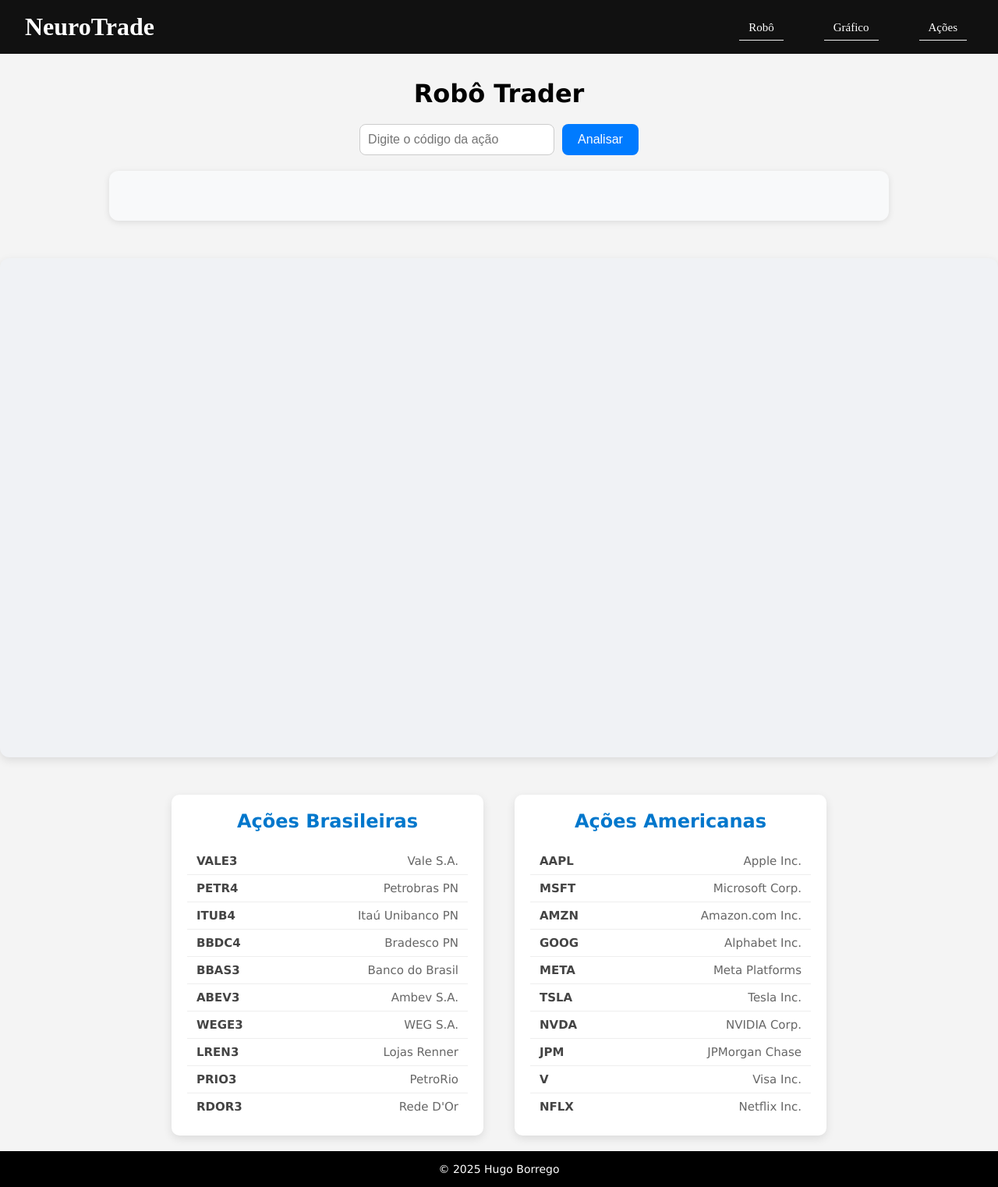
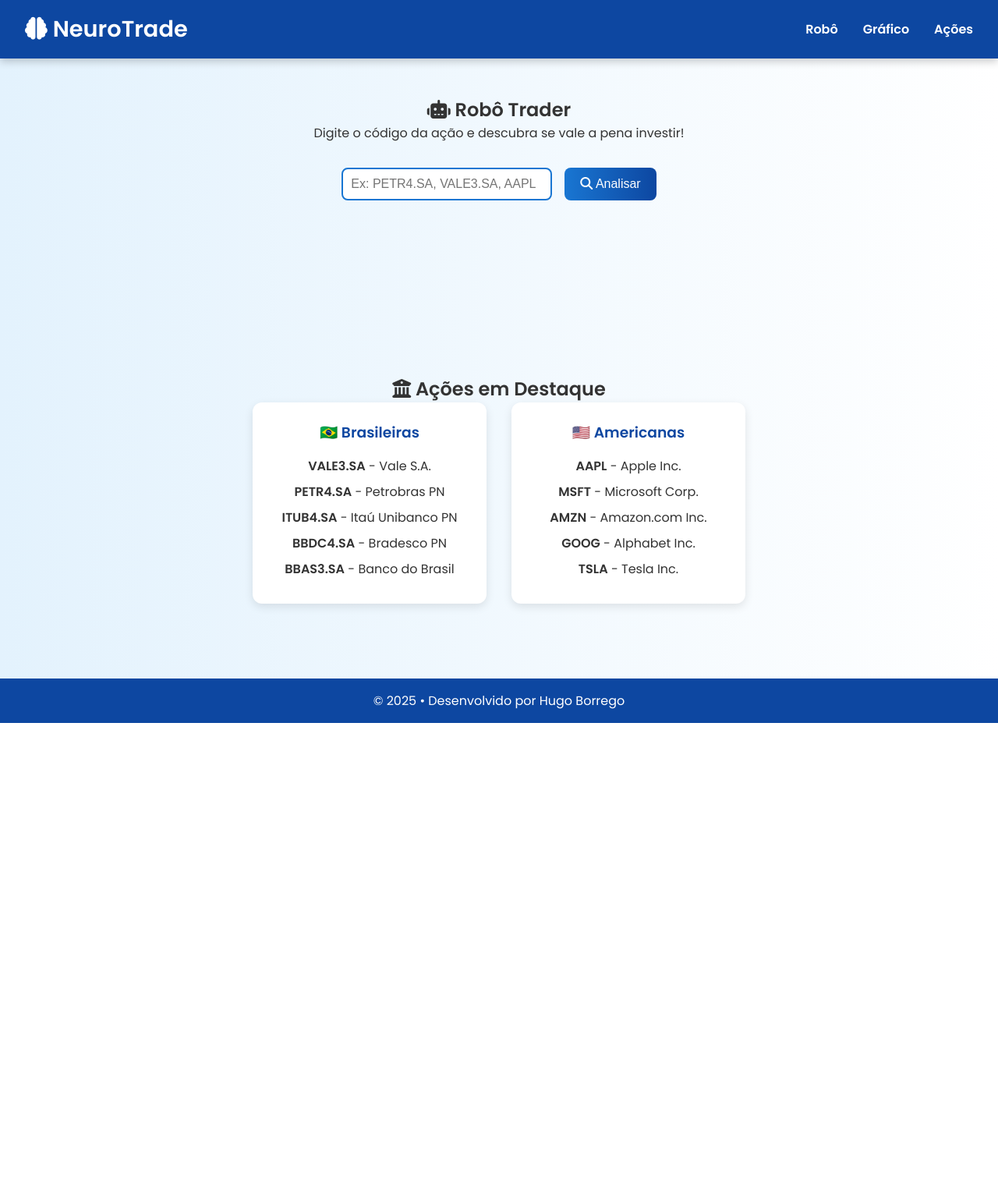
Before and after one commit to HugoBorrego/robo-trader, a Flask app: page / in a window 1280 px wide. Shown: the whole page at 78% size. After the commit the page ends 927 px from the top, so only its background shows below. Run offline with Flask 3, Linux system fonts and the light colour scheme.

Commit message:
Restilizaçao completa do site

```diff
--- a/static/style.css
+++ b/static/style.css
@@ -5,277 +5,153 @@
 }
 
 body {
-    font-family: Verdana, Geneva, Tahoma, sans-serif;
-    text-align: center;
-    background-color: #f4f4f4;
+  font-family: 'Poppins', sans-serif;
+  background: linear-gradient(to right, #e3f2fd, #ffffff);
+  color: #333;
 }
 
 header {
+  background: #0d47a1;
+  color: white;
+  padding: 1rem 2rem;
   display: flex;
   justify-content: space-between;
-    margin: 0 auto;
   align-items: center;
-    background: #111111;
-    color: #ffffff;
-    font-family: Jazz;
-    margin-bottom: 2rem;
+  box-shadow: 0 4px 10px rgba(0,0,0,0.2);
 }
 
 header h1 {
-    margin: 1rem;
-    padding-left: 1rem;
+  font-size: 1.8rem;
 }
 
 nav ul {
   list-style: none;
-    padding: 1rem;
-    margin: 0;
-}
-
-nav ul li {
-    display: inline;
-    margin: 0 1.5rem;
+  display: flex;
+  gap: 2rem;
 }
 
 nav ul li a {
-    color: #ffffff;
+  color: white;
   text-decoration: none;
+  font-weight: 600;
+  transition: color 0.3s ease;
+}
+
+nav ul li a:hover {
+  color: #00bad3;
+  border-bottom: 2px solid #00bad3;
+}
+
+.section {
+  padding: 3rem 2rem;
+  text-align: center;
 }
 
 form {
-    margin: 20px;
+  margin: 2rem auto;
   display: flex;
-    gap: 10px;
   justify-content: center;
+  gap: 1rem;
+  flex-wrap: wrap;
 }
 
 input {
   padding: 10px;
-    width: 250px;
+  width: 270px;
   border-radius: 8px;
-    border: 1px solid #ccc;
+  border: 2px solid #1976d2;
   font-size: 1rem;
 }
 
 button {
   padding: 10px 20px;
-    background-color: #007bff;
+  background: linear-gradient(to right, #1976d2, #0d47a1);
   color: white;
   border: none;
   border-radius: 8px;
   font-size: 1rem;
   cursor: pointer;
-    transition: background-color 0.3s ease;
+  transition: transform 0.2s ease;
 }
 
 button:hover {
-    background-color: #0056b3;
+  transform: scale(1.05);
 }
 
-.analise {
-    display: grid;
-    grid-template-columns: 1fr 1fr;
-    gap: 2rem;
+.card {
+  background: #ffffff;
+  border-radius: 12px;
   padding: 2rem;
-    max-width: 1000px;
-    margin: auto;
-    background-color: #f8f9fa;
-    border-radius: 12px;
-    box-shadow: 0 2px 8px rgba(0, 0, 0, 0.1);
+  max-width: 600px;
+  margin: 2rem auto;
+  box-shadow: 0 4px 12px rgba(0,0,0,0.1);
+  animation: fadeIn 0.8s ease;
 }
 
-.analise h2 {
-    grid-column: span 2;
-    font-size: 2rem;
-    color: #333;
-    text-align: center;
+.recomendacao {
+  font-size: 1.3rem;
+  margin: 1rem 0;
+  font-weight: bold;
+}
+
+.compra { color: #2e7d32; }
+.venda { color: #c62828; }
+.manter { color: #f9a825; }
+
+.explicacao ul {
+  text-align: left;
+  margin-top: 1rem;
+  padding-left: 1.5rem;
+}
+
+.grafico-container {
+  margin: auto;
+  max-width: 800px;
+  background: #f0f2f5;
+  padding: 1rem;
+  border-radius: 12px;
+  box-shadow: 0 4px 12px rgba(0,0,0,0.1);
+}
+
+.acoes-lista {
+  display: flex;
+  justify-content: center;
+  gap: 2rem;
+  flex-wrap: wrap;
+}
+
+.acoes-card {
+  background: #ffffff;
+  border-radius: 12px;
+  padding: 1.5rem;
+  width: 300px;
+  box-shadow: 0 4px 12px rgba(0,0,0,0.1);
+}
+
+.acoes-card h3 {
+  color: #0d47a1;
   margin-bottom: 1rem;
 }
 
-.analise p {
-    font-size: 1.2rem;
-    margin-bottom: 0.5rem;
-    color: #222;
+.acoes-card ul {
+  list-style: none;
+  padding-left: 0;
+  margin: 0;
 }
 
-.analise-explicacao {
-    font-size: 1rem;
-    color: #242424;
-    background-color: #f9f9f9;
-    padding: 1rem 1.5rem;
-    border-left: 4px solid #007bff;
-    border-radius: 8px;
-}
-
-.analise-explicacao ul {
-    list-style-type: disc;
-    margin-left: 1.5rem;
-}
-
-.analise-explicacao li {
-    margin-bottom: 0.5rem;
-}
-
-.grafico {
-    display: flex;
-    flex-direction: column;
-    align-items: center;
-    width: 100vw;
-    height: 80vh;
-    margin: 3rem auto;
-    padding: 1rem;
-    box-sizing: border-box;
-    background-color: #f0f2f5;
-    border-radius: 12px;
-    box-shadow: 0 4px 12px rgba(0, 0, 0, 0.1);
-}
-
-.grafico h2 {
-    font-size: 2rem;
-    color: #333;
-    margin-bottom: 1rem;
-    text-align: center;
-}
-
-.acoes {
-    display: flex;
-    flex-wrap: wrap;
-    justify-content: center;
-    gap: 40px;
-}
-
-.lista {
-    background: #fff;
-    border-radius: 10px;
-    box-shadow: 0 4px 12px rgba(0, 0, 0, 0.1);
-    padding: 20px;
-    width: 400px;
-}
-
-.lista h2 {
-    text-align: center;
-    color: #0077cc;
-    margin-bottom: 20px;
-}
-
-ul {
-    list-style: none;
-    padding: 0;
-    margin: 0;
-    max-height: 600px;
-    overflow-y: auto;
-}
-
-li {
-    padding: 8px 12px;
-    border-bottom: 1px solid #eee;
-    display: flex;
-    justify-content: space-between;
-    font-size: 15px;
-}
-
-.lista li:last-child {
-    border-bottom: none;
-}
-
-.ticker {
-    font-weight: bold;
-    color: #444;
-}
-
-.empresa {
-    color: #666;
+.acoes-card ul li {
+  margin: 0.5rem 0;
 }
 
 footer {
-    background-color: #000000;
-    padding: 15px;
-    margin-top: 20px;
+  background: #0d47a1;
+  color: white;
+  text-align: center;
+  padding: 1rem;
+  margin-top: 3rem;
 }
 
-footer p {
-    font-size: 14px;
-    color: #fff;
-    text-align: center;
+@keyframes fadeIn {
+  from { opacity: 0; transform: translateY(20px); }
+  to { opacity: 1; transform: translateY(0); }
 }
-
-@media screen and (min-width: 1025px) {
-    .analise {
-        grid-template-columns: 1fr 1fr;
-    }
-
-    .grafico {
-        width: 100vw;
-        height: 80vh;
-    }
-}
-
-@media screen and (min-width: 768px) and (max-width: 1024px) {
-    form {
-        flex-direction: column;
-        align-items: center;
-    }
-
-    input,
-    button {
-        width: 90%;
-    }
-
-    .analise {
-        grid-template-columns: 1fr;
-        padding: 1rem;
-    }
-
-    .grafico {
-        width: 100%;
-        height: 70vh;
-    }
-}
-
-@media screen and (max-width: 767px) {
-    header {
-        flex-direction: column;
-        text-align: center;
-    }
-
-    nav ul li {
-        display: block;
-        margin: 0.5rem 0;
-    }
-
-    form {
-        flex-direction: column;
-        gap: 1rem;
-    }
-
-    input,
-    button {
-        width: 100%;
-    }
-
-    .analise {
-        padding: 1rem;
-        gap: 1rem;
-        grid-template-columns: 1fr;
-    }
-
-    .analise h2 {
-        font-size: 1.6rem;
-        margin-bottom: 0.75rem;
-    }
-
-    .analise p {
-        font-size: 1rem;
-        line-height: 1.4;
-    }
-
-    .grafico {
-        width: 100%;
-        height: 60vh;
-        padding: 0.5rem;
-    }
-
-    .grafico h2 {
-        font-size: 1.5rem;
-    }
-}
--- a/templates/index.html
+++ b/templates/index.html
@@ -1,20 +1,16 @@
 <!DOCTYPE html>
 <html lang="pt-br">
-
 <head>
-    <meta charset="UTF-8">
-    <meta name="viewport" content="width=device-width, initial-scale=1.0">
-    <title>Robô Trader</title>
-    <link rel="stylesheet" href="/static/style.css">
-
+  <meta charset="UTF-8" />
+  <meta name="viewport" content="width=device-width, initial-scale=1.0"/>
+  <title>NeuroTrade - Robô Trader</title>
+  <link rel="stylesheet" href="/static/style.css"/>
+  <link rel="stylesheet" href="https://cdnjs.cloudflare.com/ajax/libs/font-awesome/6.5.0/css/all.min.css"/>
+  <link href="https://fonts.googleapis.com/css2?family=Poppins:wght@400;600&display=swap" rel="stylesheet"/>
 </head>
-
 <body>
-
   <header>
-        <div class="title">
-            <h1>NeuroTrade</h1>
-        </div>
+    <h1><i class="fas fa-brain"></i> NeuroTrade</h1>
     <nav>
       <ul>
         <li><a href="#robo">Robô</a></li>
@@ -24,83 +20,78 @@
     </nav>
   </header>
 
-    <div id="robo">
-        <h1>Robô Trader</h1>
-
+  <section id="robo" class="section">
+    <h2><i class="fas fa-robot"></i> Robô Trader</h2>
+    <p>Digite o código da ação e descubra se vale a pena investir!</p>
     <form method="POST">
-            <input type="text" name="ticker" placeholder="Digite o código da ação">
-            <button type="submit">Analisar</button>
+      <input type="text" name="ticker" placeholder="Ex: PETR4.SA, VALE3.SA, AAPL"/>
+      <button type="submit"><i class="fas fa-search"></i> Analisar</button>
     </form>
 
-        <div class="analise">
     {% if analysis %}
-            <h2>Análise de Indicadores</h2>
-
-            <div>
+    <div class="card">
+      <h3>📊 Análise de Indicadores</h3>
       <p><strong>Ação:</strong> {{ ticker }}</p>
       <p><strong>RSI:</strong> {{ analysis['RSI'] }}</p>
       <p><strong>Média Móvel:</strong> {{ analysis['MediaMovel'] }}</p>
-            </div>
 
-            <div class="analise-explicacao">
-                <ul>
-                    <li><strong>Índice de Força Relativa (RSI):</strong> Indica se um ativo está sobrecomprado ou sobrevendido.</li>
-                    <li><strong>Média Móvel:</strong>
-                        <ul>
-                            <li>Abaixo de 30 → sobrevendido (possível oportunidade de compra).</li>
-                            <li>Acima de 70 → sobrecomprado (possível alerta de venda).</li>
-                        </ul>
-                    </li>
-                </ul>
-            </div>
-            {% endif %}
-        </div>
-    </div>
-
-
-    <div class="grafico" id="grafico">
-        {% if chart %}
-        <h2>Gráfico</h2>
-        {{ chart|safe }}
+      <div class="recomendacao">
+        {% if analysis['RSI'] < 30 %}
+          <span class="compra">🟢 Recomendação: Comprar</span>
+        {% elif analysis['RSI'] > 70 %}
+          <span class="venda">🔴 Recomendação: Vender</span>
+        {% else %}
+          <span class="manter">🟡 Recomendação: Manter</span>
         {% endif %}
       </div>
 
-    <div class="acoes" id="acoes">
-        <div class="lista">
-            <h2>Ações Brasileiras</h2>
+      <div class="explicacao">
         <ul>
-                <li><span class="ticker">VALE3</span> <span class="empresa">Vale S.A.</span></li>
-                <li><span class="ticker">PETR4</span> <span class="empresa">Petrobras PN</span></li>
-                <li><span class="ticker">ITUB4</span> <span class="empresa">Itaú Unibanco PN</span></li>
-                <li><span class="ticker">BBDC4</span> <span class="empresa">Bradesco PN</span></li>
-                <li><span class="ticker">BBAS3</span> <span class="empresa">Banco do Brasil</span></li>
-                <li><span class="ticker">ABEV3</span> <span class="empresa">Ambev S.A.</span></li>
-                <li><span class="ticker">WEGE3</span> <span class="empresa">WEG S.A.</span></li>
-                <li><span class="ticker">LREN3</span> <span class="empresa">Lojas Renner</span></li>
-                <li><span class="ticker">PRIO3</span> <span class="empresa">PetroRio</span></li>
-                <li><span class="ticker">RDOR3</span> <span class="empresa">Rede D'Or</span></li>
-            </ul>
-        </div>
-
-        <div class="lista">
-            <h2>Ações Americanas</h2>
-            <ul>
-                <li><span class="ticker">AAPL</span> <span class="empresa">Apple Inc.</span></li>
-                <li><span class="ticker">MSFT</span> <span class="empresa">Microsoft Corp.</span></li>
-                <li><span class="ticker">AMZN</span> <span class="empresa">Amazon.com Inc.</span></li>
-                <li><span class="ticker">GOOG</span> <span class="empresa">Alphabet Inc.</span></li>
-                <li><span class="ticker">META</span> <span class="empresa">Meta Platforms</span></li>
-                <li><span class="ticker">TSLA</span> <span class="empresa">Tesla Inc.</span></li>
-                <li><span class="ticker">NVDA</span> <span class="empresa">NVIDIA Corp.</span></li>
-                <li><span class="ticker">JPM</span> <span class="empresa">JPMorgan Chase</span></li>
-                <li><span class="ticker">V</span> <span class="empresa">Visa Inc.</span></li>
-                <li><span class="ticker">NFLX</span> <span class="empresa">Netflix Inc.</span></li>
+          <li><strong>RSI:</strong> Indica se o ativo está sobrecomprado ou sobrevendido.</li>
+          <li><strong>Média Móvel:</strong> Ajuda a identificar tendências de curto e longo prazo.</li>
         </ul>
       </div>
     </div>
+    {% endif %}
+  </section>
+
+  <section id="grafico" class="section">
+    {% if chart %}
+    <h2><i class="fas fa-chart-line"></i> Gráfico</h2>
+    <div class="grafico-container">
+      {{ chart|safe }}
+    </div>
+    {% endif %}
+  </section>
+
+  <section id="acoes" class="section">
+    <h2><i class="fas fa-building-columns"></i> Ações em Destaque</h2>
+    <div class="acoes-lista">
+      <div class="acoes-card">
+        <h3>🇧🇷 Brasileiras</h3>
+        <ul>
+          <li><strong>VALE3.SA</strong> - Vale S.A.</li>
+          <li><strong>PETR4.SA</strong> - Petrobras PN</li>
+          <li><strong>ITUB4.SA</strong> - Itaú Unibanco PN</li>
+          <li><strong>BBDC4.SA</strong> - Bradesco PN</li>
+          <li><strong>BBAS3.SA</strong> - Banco do Brasil</li>
+        </ul>
+      </div>
+      <div class="acoes-card">
+        <h3>🇺🇸 Americanas</h3>
+        <ul>
+          <li><strong>AAPL</strong> - Apple Inc.</li>
+          <li><strong>MSFT</strong> - Microsoft Corp.</li>
+          <li><strong>AMZN</strong> - Amazon.com Inc.</li>
+          <li><strong>GOOG</strong> - Alphabet Inc.</li>
+          <li><strong>TSLA</strong> - Tesla Inc.</li>
+        </ul>
+      </div>
+    </div>
+  </section>
+
   <footer>
-        <p>&copy; 2025 Hugo Borrego</p>
+    <p>&copy; 2025 • Desenvolvido por Hugo Borrego</p>
   </footer>
 </body>
-
 </html>
```
Lines whose indentation alone changed are shown as unchanged.
